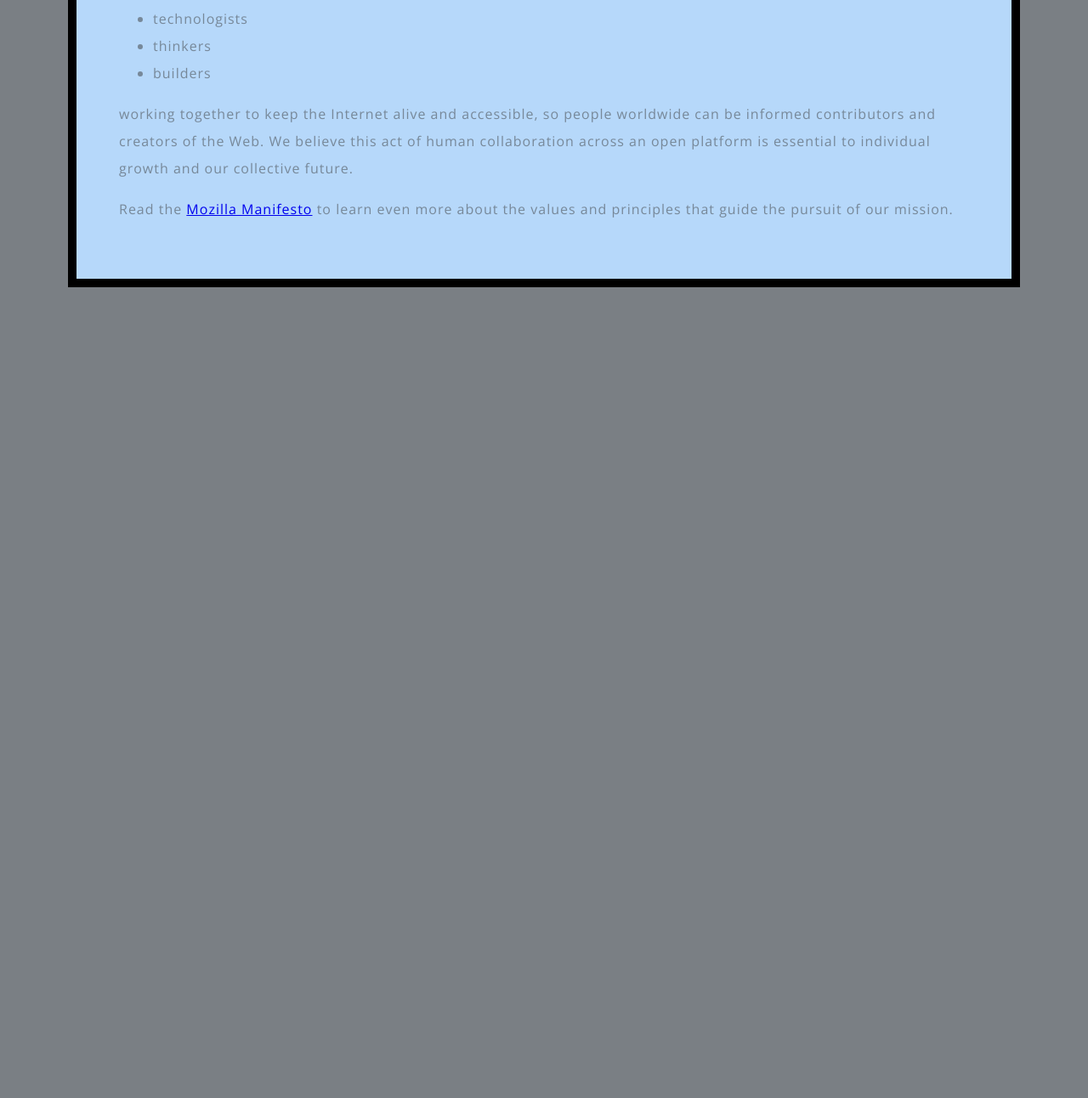
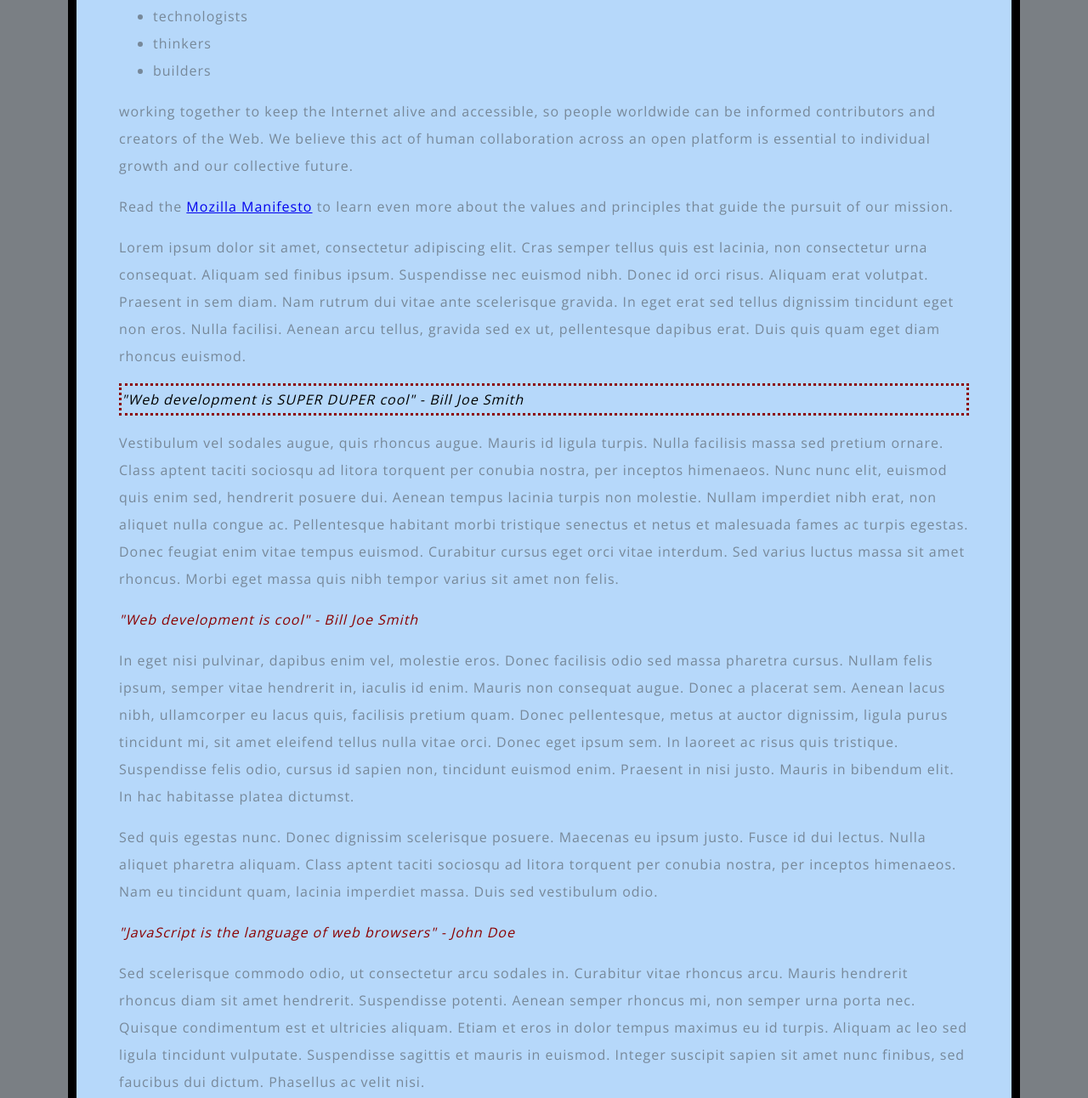
Before and after one commit to code4policy-archive/mozilla-website-ajiw87, a plain HTML site: page index.html in a window 1280 px wide. Shown: the part 449-1741 px from the top of the page at 85% size. Before the commit the page ends 800 px from the top, so only its background shows below. Drawn offline with nearby package versions, Linux system fonts and the light colour scheme.

Commit message:
add 5 par, style quotes and mainquote

```diff
--- a/index.html
+++ b/index.html
@@ -22,6 +22,24 @@
 
 	<p>Read the <a href="https://www.mozilla.org/en-US/about/manifesto/">Mozilla Manifesto</a> to learn even more about the values and principles that guide the pursuit of our mission.</p>
 
+	<!-- This is additional Paragraph -->
+
+	<p> Lorem ipsum dolor sit amet, consectetur adipiscing elit. Cras semper tellus quis est lacinia, non consectetur urna consequat. Aliquam sed finibus ipsum. Suspendisse nec euismod nibh. Donec id orci risus. Aliquam erat volutpat. Praesent in sem diam. Nam rutrum dui vitae ante scelerisque gravida. In eget erat sed tellus dignissim tincidunt eget non eros. Nulla facilisi. Aenean arcu tellus, gravida sed ex ut, pellentesque dapibus erat. Duis quis quam eget diam rhoncus euismod. </p>
+
+	<p id="mainquote" class="quote"> "Web development is SUPER DUPER cool" - Bill Joe Smith </p>
+
+	<p> Vestibulum vel sodales augue, quis rhoncus augue. Mauris id ligula turpis. Nulla facilisis massa sed pretium ornare. Class aptent taciti sociosqu ad litora torquent per conubia nostra, per inceptos himenaeos. Nunc nunc elit, euismod quis enim sed, hendrerit posuere dui. Aenean tempus lacinia turpis non molestie. Nullam imperdiet nibh erat, non aliquet nulla congue ac. Pellentesque habitant morbi tristique senectus et netus et malesuada fames ac turpis egestas. Donec feugiat enim vitae tempus euismod. Curabitur cursus eget orci vitae interdum. Sed varius luctus massa sit amet rhoncus. Morbi eget massa quis nibh tempor varius sit amet non felis. </p>
+
+	<p class="quote"> "Web development is cool" - Bill Joe Smith </p>
+
+	<p> In eget nisi pulvinar, dapibus enim vel, molestie eros. Donec facilisis odio sed massa pharetra cursus. Nullam felis ipsum, semper vitae hendrerit in, iaculis id enim. Mauris non consequat augue. Donec a placerat sem. Aenean lacus nibh, ullamcorper eu lacus quis, facilisis pretium quam. Donec pellentesque, metus at auctor dignissim, ligula purus tincidunt mi, sit amet eleifend tellus nulla vitae orci. Donec eget ipsum sem. In laoreet ac risus quis tristique. Suspendisse felis odio, cursus id sapien non, tincidunt euismod enim. Praesent in nisi justo. Mauris in bibendum elit. In hac habitasse platea dictumst. </p>
+
+	<p> Sed quis egestas nunc. Donec dignissim scelerisque posuere. Maecenas eu ipsum justo. Fusce id dui lectus. Nulla aliquet pharetra aliquam. Class aptent taciti sociosqu ad litora torquent per conubia nostra, per inceptos himenaeos. Nam eu tincidunt quam, lacinia imperdiet massa. Duis sed vestibulum odio. </p>
+
+	<p class="quote"> "JavaScript is the language of web browsers" - John Doe </p>
+
+	<p> Sed scelerisque commodo odio, ut consectetur arcu sodales in. Curabitur vitae rhoncus arcu. Mauris hendrerit rhoncus diam sit amet hendrerit. Suspendisse potenti. Aenean semper rhoncus mi, non semper urna porta nec. Quisque condimentum est et ultricies aliquam. Etiam et eros in dolor tempus maximus eu id turpis. Aliquam ac leo sed ligula tincidunt vulputate. Suspendisse sagittis et mauris in euismod. Integer suscipit sapien sit amet nunc finibus, sed faucibus dui dictum. Phasellus ac velit nisi. </p>
+
 
 </body>
 </html>
--- a/style.css
+++ b/style.css
@@ -37,3 +37,24 @@ h1 {
   color: #7A7F84;
   text-shadow: 3px 3px 1px black;
 }
+
+/* Centering the image */
+
+img {
+  display: block;
+  margin: 0 auto;
+}
+
+
+/* Class vs ID */
+
+.quote {
+  color: darkred;
+  font-style: italic;
+}
+
+#mainquote {
+  color: black;
+  border-style: dotted;
+  border-color: darkred;
+}
```
